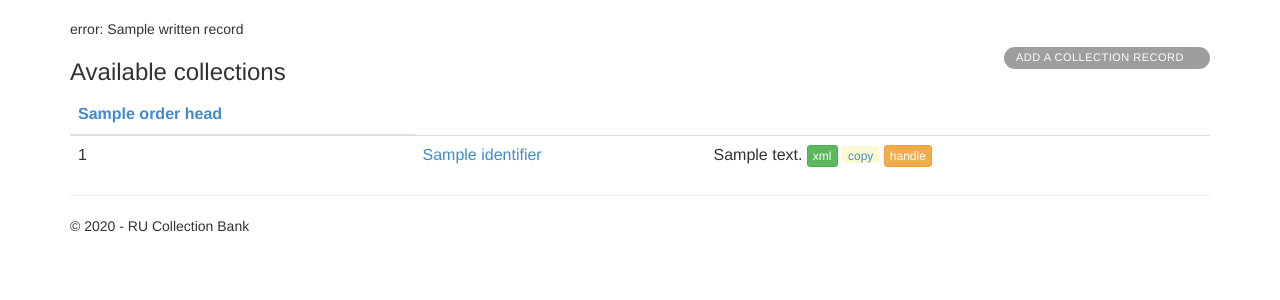
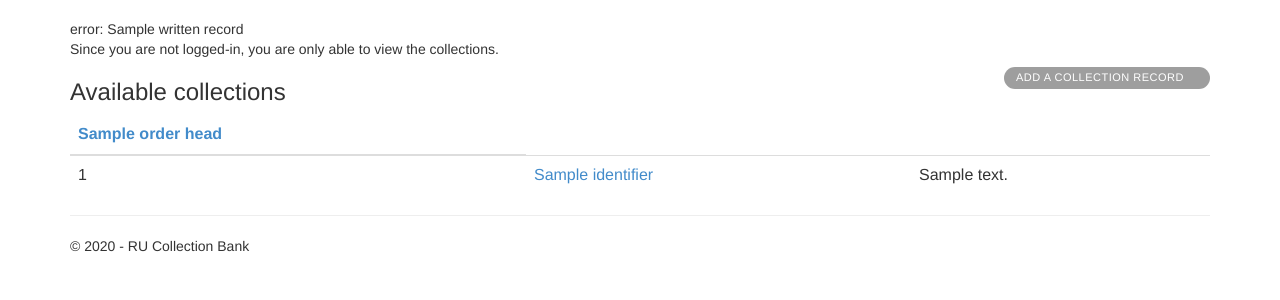
Before and after one commit to ErwinKomen/RU-collbank, a Django app: template collbank/collbank/collection/templates/collection/overview.html in a window 1280 px wide. Shown: the part 51-351 px from the top of the page. Run offline with Django 3.2, Linux system fonts and the light colour scheme; tables that the repository leaves empty hold one stand-in row (values such as "Sample post"); the template is opened without the code that fills it: values that come from a table or form of the project are taken from there, most other values are stand-ins (such as "Sample title", 1, 10 or a date in 2020); parts of the project's set-up code (start-up, migrations or seed data) failed here and were passed over; some libraries are stand-ins or nearby versions; grey boxes are pictures that could not be loaded.

Commit message:
Issue #50 - disallow copying when not logged in

```diff
--- a/collbank/collbank/collection/admin.py
+++ b/collbank/collbank/collection/admin.py
@@ -58,11 +58,14 @@ def get_formfield_qs(modelThis, instanceThis, parentName, bNoEmpty = False):
     return qs.select_related()
 
 def copy_item(request=None):
+    # Check for authentications
+    if not request.user.is_authenticated():
+        # Redirect to the home page?
+        return redirect(reverse('home'))
     # Get the parameters from the request object
     sCurrent = request.GET['current']
     sModel = request.GET['model']
     original_pk = request.GET['id']
-
     # Determine what the model must be
     model = None
     if sModel == "resource":
--- a/collbank/collbank/collection/templates/collection/overview.html
+++ b/collbank/collbank/collection/templates/collection/overview.html
@@ -6,6 +6,9 @@
           <span>{{publish.written}}</span>
           <span>{% if publish.written > 1%}records {% else %}record{% endif %}</span>
         </div>
+      {% endif %}
+      {% if not user.is_authenticated %}
+      <div>Since you are not logged-in, you are only able to view the collections.</div>
       {% endif %}
 
       <h3>Available collections</h3>
@@ -38,12 +41,14 @@
             <td>{{coll.id}}</td>
             <td><a href="/{{app_prefix }}admin/collection/collection/{{coll.pk}}/change/">{{coll.identifier}}</a></td>
             <td>{{coll.description}}
+              {% if user.is_authenticated %}
               <span class="coll-xml"><a class="btn btn-success btn-xs" href="/{{app_prefix }}output/{{coll.pk}}?submit_type=xml">xml</a></span>
             <!--
               <span class="coll-xml"><a class="btn btn-error btn-xs" href="/{{app_prefix }}collection/{{coll.pk}}?submit_type=edit">edit</a></span>
               -->
               <span class="coll-xml"><a class="btn btn-eror btn-xs" href="{% url 'copyadmin' %}?id={{coll.pk}}&model=collection&current=">copy</a></span>
               <span class="coll-xml"><a class="btn btn-warning btn-xs" href="{% url 'handle' pk=coll.pk %}" target='_blank'>handle</a></span>
+              {% endif %}
             </td>
           </tr>
         {% endfor %}
```
